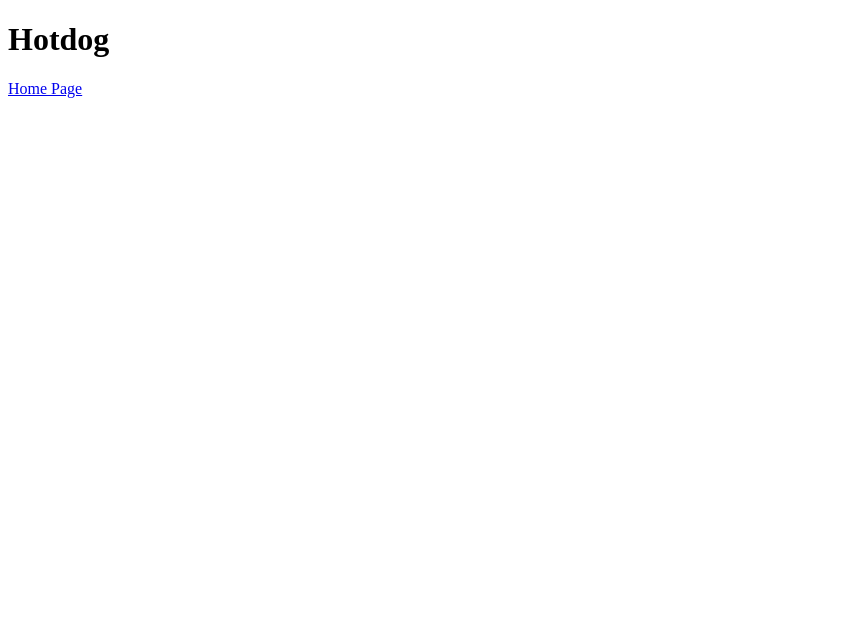
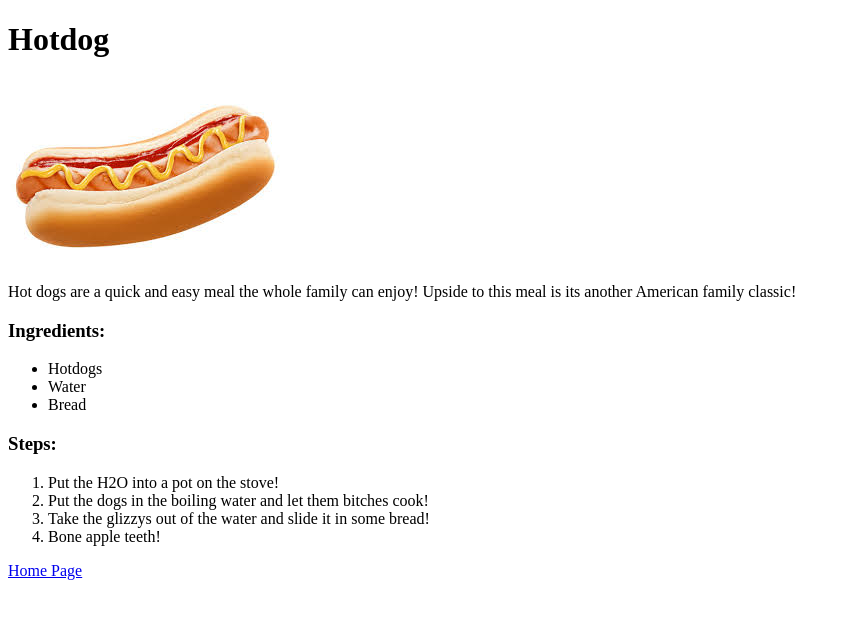
Before and after one commit to E-Policastro/odin-recipes, a plain HTML site: page recipes/hotdog.html in a window 1280 px wide. Shown: the whole page, without its empty margins (0-850 px from the left). Drawn offline with Linux system fonts and the light colour scheme.

Commit message:
Finished up the hotdog page now moving on to the hotpocket.

```diff
--- a/recipes/hotdog.html
+++ b/recipes/hotdog.html
@@ -7,6 +7,22 @@
     </head>
     <body>
         <h1>Hotdog</h1>
+        <img src="../images/hotdog.jpeg" alt="A Zesty Hotdog">
+        <p>Hot dogs are a quick and easy meal the whole family can enjoy! Upside to this meal is its another American family classic!</p>
+        <h3>Ingredients:</h3>
+        <ul>
+            <li>Hotdogs</li>
+            <li>Water</li>
+            <li>Bread</li>
+        </ul>
+        <h3>Steps:</h3>
+        <ol>
+            <li>Put the H2O into a pot on the stove!</li>
+            <li>Put the dogs in the boiling water and let them bitches cook!</li>
+            <li>Take the glizzys out of the water and slide it in some bread!</li>
+            <li>Bone apple teeth!</li>
+        </ol>
+
         <a href="../index.html">Home Page</a>
     </body>
 </html>
```
Also changed, not shown: recipes/chicken-parm.html (+1 -2 lines), images/hotdog.jpeg (added), images/hotpocket.jpeg (added).
